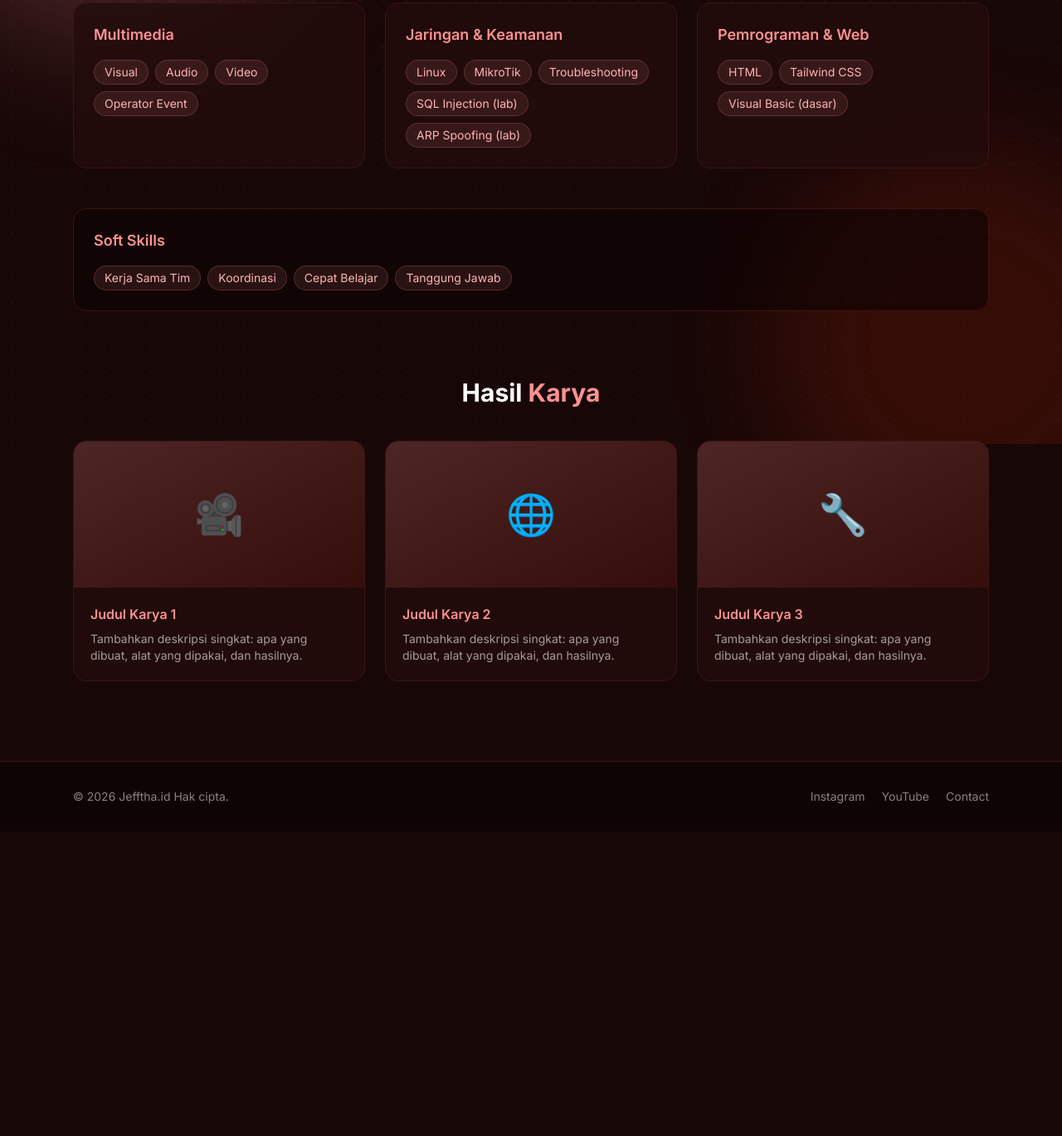
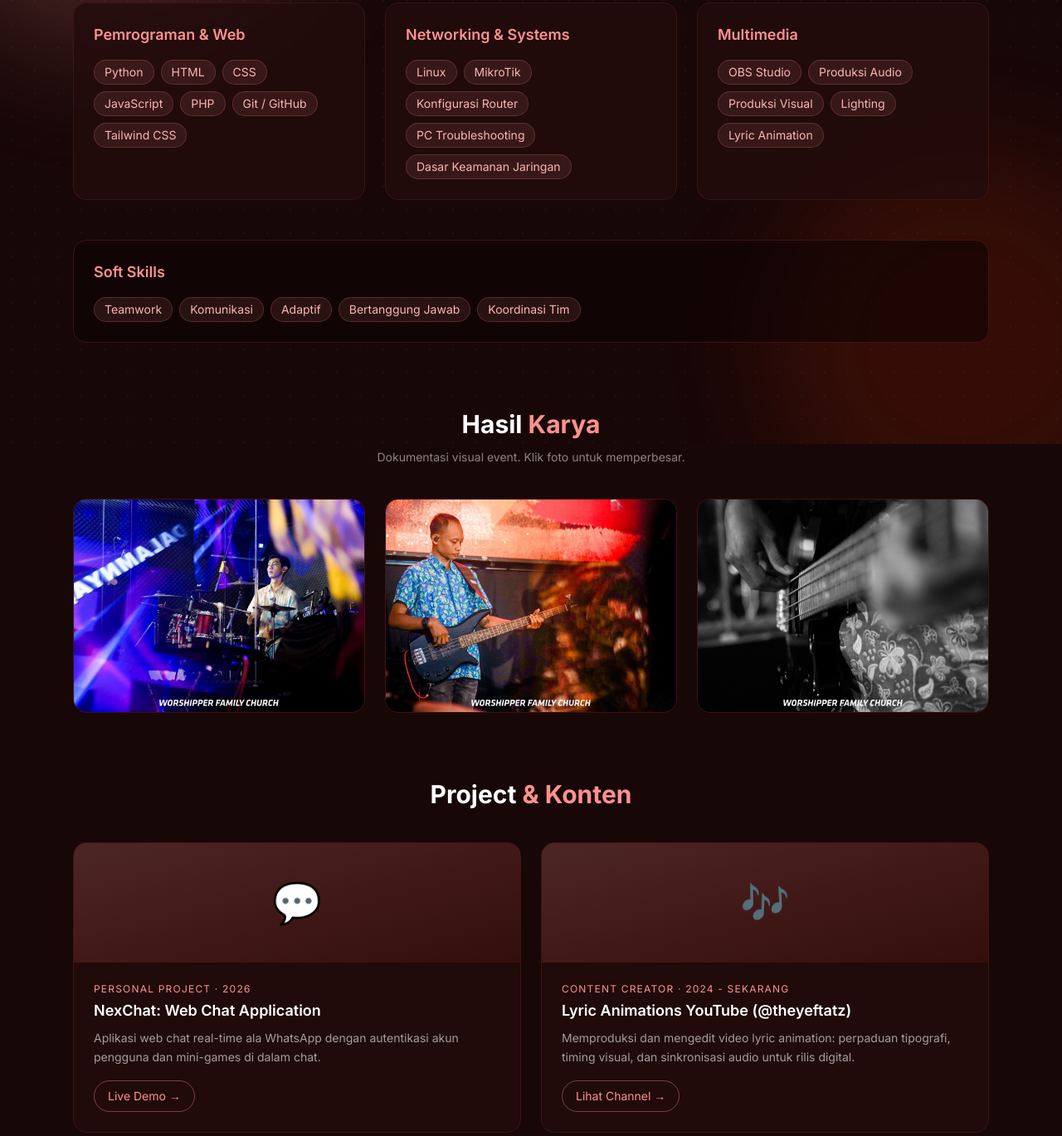
Before and after one commit to elementharit85/PortoJefftha.id, a plain HTML site: page skills.html in a window 1280 px wide. Shown: the part 265-1634 px from the top of the page at 83% size. Before the commit the page ends 1267 px from the top, so only its background shows below. Drawn offline with nearby package versions, Linux system fonts and the light colour scheme.

Commit message:
Add files via upload

```diff
--- a/skills.html
+++ b/skills.html
@@ -23,22 +23,21 @@
     <!-- SKILLS -->
     <section class="mt-14 grid md:grid-cols-3 gap-6">
       <article data-reveal class="p-6 rounded-2xl bg-surface/80 border border-line hover:border-rose/60 transition">
-        <h2 class="text-lg font-semibold text-rose">Multimedia</h2>
+        <h2 class="text-lg font-semibold text-rose">Pemrograman &amp; Web</h2>
         <div class="mt-4 flex flex-wrap gap-2">
-          <span class="chip">Visual</span><span class="chip">Audio</span><span class="chip">Video</span><span class="chip">Operator Event</span>
-          <!-- TAMBAHKAN skill multimedia lain di sini, mis. Editing Video, OBS, Mixer -->
+          <span class="chip">Python</span><span class="chip">HTML</span><span class="chip">CSS</span><span class="chip">JavaScript</span><span class="chip">PHP</span><span class="chip">Git / GitHub</span><span class="chip">Tailwind CSS</span>
         </div>
       </article>
       <article data-reveal data-delay="120" class="p-6 rounded-2xl bg-surface/80 border border-line hover:border-rose/60 transition">
-        <h2 class="text-lg font-semibold text-rose">Jaringan &amp; Keamanan</h2>
+        <h2 class="text-lg font-semibold text-rose">Networking &amp; Systems</h2>
         <div class="mt-4 flex flex-wrap gap-2">
-          <span class="chip">Linux</span><span class="chip">MikroTik</span><span class="chip">Troubleshooting</span><span class="chip">SQL Injection (lab)</span><span class="chip">ARP Spoofing (lab)</span>
+          <span class="chip">Linux</span><span class="chip">MikroTik</span><span class="chip">Konfigurasi Router</span><span class="chip">PC Troubleshooting</span><span class="chip">Dasar Keamanan Jaringan</span>
         </div>
       </article>
       <article data-reveal data-delay="240" class="p-6 rounded-2xl bg-surface/80 border border-line hover:border-rose/60 transition">
-        <h2 class="text-lg font-semibold text-rose">Pemrograman &amp; Web</h2>
+        <h2 class="text-lg font-semibold text-rose">Multimedia</h2>
         <div class="mt-4 flex flex-wrap gap-2">
-          <span class="chip">HTML</span><span class="chip">Tailwind CSS</span><span class="chip">Visual Basic (dasar)</span>
+          <span class="chip">OBS Studio</span><span class="chip">Produksi Audio</span><span class="chip">Produksi Visual</span><span class="chip">Lighting</span><span class="chip">Lyric Animation</span>
         </div>
       </article>
     </section>
@@ -47,34 +46,50 @@
     <section data-reveal class="mt-12 p-6 rounded-2xl border border-line bg-deep/60">
       <h2 class="text-lg font-semibold text-rose">Soft Skills</h2>
       <div class="mt-4 flex flex-wrap gap-2">
-        <span class="chip">Kerja Sama Tim</span><span class="chip">Koordinasi</span><span class="chip">Cepat Belajar</span><span class="chip">Tanggung Jawab</span>
+        <span class="chip">Teamwork</span><span class="chip">Komunikasi</span><span class="chip">Adaptif</span><span class="chip">Bertanggung Jawab</span><span class="chip">Koordinasi Tim</span>
       </div>
     </section>
 
-    <!-- HASIL KARYA -->
+    <!-- HASIL KARYA: FOTO -->
     <section class="mt-20">
       <h2 data-reveal class="text-3xl font-bold text-center">Hasil <span class="text-rose">Karya</span></h2>
-      <div class="mt-10 grid md:grid-cols-3 gap-6">
-        <!-- Salin blok <article> ini untuk menambah karya. Ganti gambar, judul, dan deskripsi. -->
+      <p data-reveal class="mt-3 text-center text-white/50 text-sm">Dokumentasi visual event. Klik foto untuk memperbesar.</p>
+      <div class="mt-10 grid sm:grid-cols-2 md:grid-cols-3 gap-6">
+        <figure data-reveal class="group relative overflow-hidden rounded-2xl border border-line">
+          <img data-lightbox src="images/karya1.jpeg" alt="Dokumentasi drummer di panggung dengan lighting ungu dan biru" loading="lazy" class="w-full h-64 object-cover cursor-zoom-in group-hover:scale-110 transition duration-700">
+          <figcaption class="absolute inset-x-0 bottom-0 p-4 text-sm bg-gradient-to-t from-black/90 to-transparent translate-y-full group-hover:translate-y-0 transition duration-300 pointer-events-none">Dokumentasi event: drum &amp; lighting panggung.</figcaption>
+        </figure>
+        <figure data-reveal data-delay="120" class="group relative overflow-hidden rounded-2xl border border-line">
+          <img data-lightbox src="images/karya2.jpeg" alt="Dokumentasi bassist di panggung dengan latar layar merah" loading="lazy" class="w-full h-64 object-cover cursor-zoom-in group-hover:scale-110 transition duration-700">
+          <figcaption class="absolute inset-x-0 bottom-0 p-4 text-sm bg-gradient-to-t from-black/90 to-transparent translate-y-full group-hover:translate-y-0 transition duration-300 pointer-events-none">Dokumentasi event: bass &amp; visual layar.</figcaption>
+        </figure>
+        <figure data-reveal data-delay="240" class="group relative overflow-hidden rounded-2xl border border-line sm:col-span-2 md:col-span-1">
+          <img data-lightbox src="images/karya3.jpeg" alt="Close-up hitam putih tangan bermain bass" loading="lazy" class="w-full h-64 object-cover cursor-zoom-in group-hover:scale-110 transition duration-700">
+          <figcaption class="absolute inset-x-0 bottom-0 p-4 text-sm bg-gradient-to-t from-black/90 to-transparent translate-y-full group-hover:translate-y-0 transition duration-300 pointer-events-none">Close-up hitam putih: detail permainan bass.</figcaption>
+        </figure>
+      </div>
+    </section>
+
+    <!-- PROJECT -->
+    <section class="mt-20">
+      <h2 data-reveal class="text-3xl font-bold text-center">Project <span class="text-rose">&amp; Konten</span></h2>
+      <div class="mt-10 grid md:grid-cols-2 gap-6">
         <article data-reveal class="group rounded-2xl overflow-hidden bg-surface/80 border border-line hover:border-rose/60 hover:-translate-y-2 transition duration-300">
-          <div class="h-44 bg-gradient-to-br from-rose/20 to-ember/10 flex items-center justify-center text-5xl group-hover:scale-105 transition">&#127909;</div>
-          <div class="p-5">
-            <h3 class="font-semibold text-rose">Judul Karya 1</h3>
-            <p class="mt-2 text-sm text-white/60">Tambahkan deskripsi singkat: apa yang dibuat, alat yang dipakai, dan hasilnya.</p>
+          <div class="h-36 bg-gradient-to-br from-rose/20 to-ember/10 flex items-center justify-center text-5xl group-hover:scale-105 transition">&#128172;</div>
+          <div class="p-6">
+            <p class="text-xs uppercase tracking-widest text-rose">Personal Project &middot; 2026</p>
+            <h3 class="mt-1 text-lg font-semibold">NexChat: Web Chat Application</h3>
+            <p class="mt-2 text-sm text-white/60 leading-relaxed">Aplikasi web chat real-time ala WhatsApp dengan autentikasi akun pengguna dan mini-games di dalam chat.</p>
+            <a href="https://elementharit85.github.io/nexchat/" target="_blank" rel="noopener" class="mt-4 inline-flex items-center gap-2 text-sm px-4 py-2 rounded-full border border-rose/40 text-rose hover:bg-rose hover:text-bg transition">Live Demo &rarr;</a>
           </div>
         </article>
         <article data-reveal data-delay="120" class="group rounded-2xl overflow-hidden bg-surface/80 border border-line hover:border-rose/60 hover:-translate-y-2 transition duration-300">
-          <div class="h-44 bg-gradient-to-br from-rose/20 to-ember/10 flex items-center justify-center text-5xl group-hover:scale-105 transition">&#127760;</div>
-          <div class="p-5">
-            <h3 class="font-semibold text-rose">Judul Karya 2</h3>
-            <p class="mt-2 text-sm text-white/60">Tambahkan deskripsi singkat: apa yang dibuat, alat yang dipakai, dan hasilnya.</p>
-          </div>
-        </article>
-        <article data-reveal data-delay="240" class="group rounded-2xl overflow-hidden bg-surface/80 border border-line hover:border-rose/60 hover:-translate-y-2 transition duration-300">
-          <div class="h-44 bg-gradient-to-br from-rose/20 to-ember/10 flex items-center justify-center text-5xl group-hover:scale-105 transition">&#128295;</div>
-          <div class="p-5">
-            <h3 class="font-semibold text-rose">Judul Karya 3</h3>
-            <p class="mt-2 text-sm text-white/60">Tambahkan deskripsi singkat: apa yang dibuat, alat yang dipakai, dan hasilnya.</p>
+          <div class="h-36 bg-gradient-to-br from-rose/20 to-ember/10 flex items-center justify-center text-5xl group-hover:scale-105 transition">&#127926;</div>
+          <div class="p-6">
+            <p class="text-xs uppercase tracking-widest text-rose">Content Creator &middot; 2024 - Sekarang</p>
+            <h3 class="mt-1 text-lg font-semibold">Lyric Animations YouTube (@theyeftatz)</h3>
+            <p class="mt-2 text-sm text-white/60 leading-relaxed">Memproduksi dan mengedit video lyric animation: perpaduan tipografi, timing visual, dan sinkronisasi audio untuk rilis digital.</p>
+            <a href="https://www.youtube.com/@theyeftatz" target="_blank" rel="noopener" class="mt-4 inline-flex items-center gap-2 text-sm px-4 py-2 rounded-full border border-rose/40 text-rose hover:bg-rose hover:text-bg transition">Lihat Channel &rarr;</a>
           </div>
         </article>
       </div>
```
Also changed, not shown: experience.html (+24 -23 lines), index.html (+6 -5 lines), images/karya1.jpeg (added), images/karya2.jpeg (added), images/karya3.jpeg (added).
